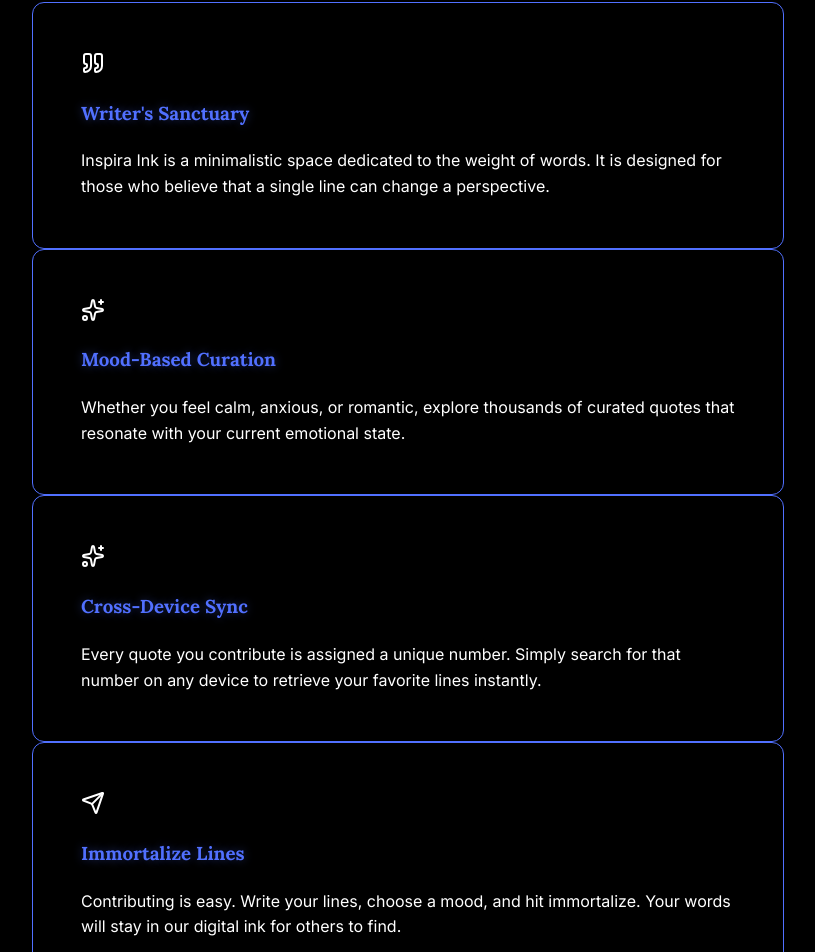
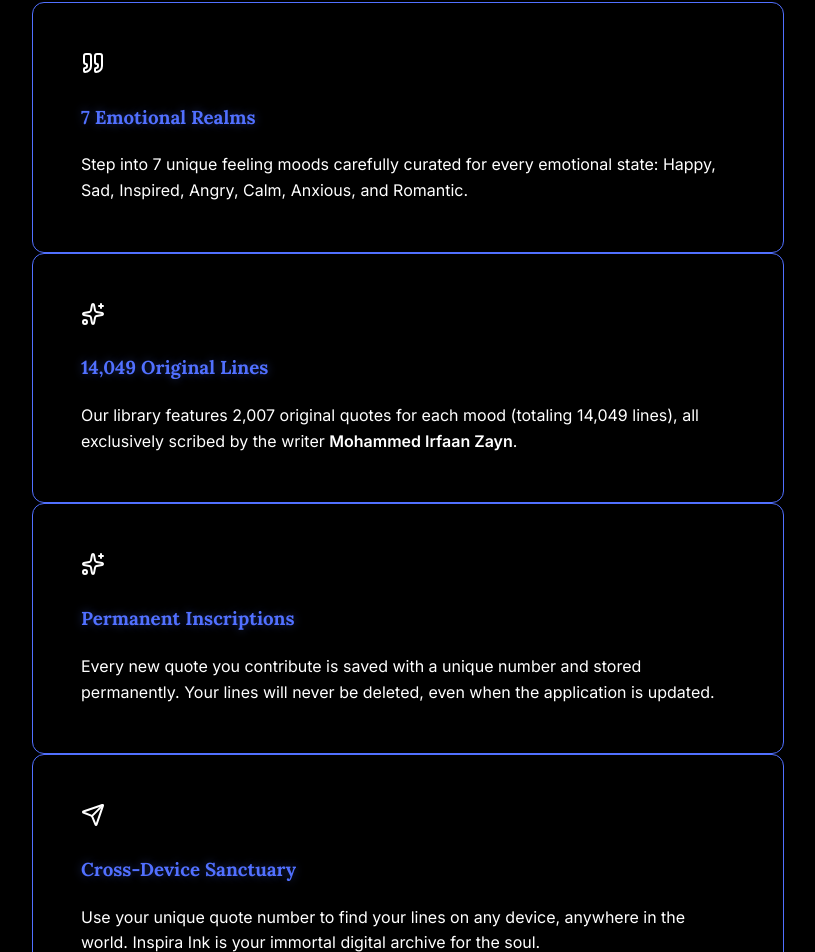
Before and after one commit to LeoxIrfzzzz/Inspira-Ink, a Next.js app: page / in a window 1280 px wide. Shown: the part 1852-2804 px from the top of the page, without its empty margins (232-1047 px from the left). Built offline with nearby package versions, Linux system fonts and the light colour scheme; no server answers.

Commit message:
Update: Elaborated About section with project details and authorship. Final sync to Vercel and GitHub.

```diff
--- a/src/app/page.tsx
+++ b/src/app/page.tsx
@@ -223,24 +223,24 @@
         <h2 className="section-title">About Inspira Ink</h2>
         <div className="info-grid">
           <div className="info-card">
-            <QuoteIcon size={24} style={{ marginBottom: '1rem' }} />
-            <h3>Writer&apos;s Sanctuary</h3>
-            <p>Inspira Ink is a minimalistic space dedicated to the weight of words. It is designed for those who believe that a single line can change a perspective.</p>
+            <QuoteIcon size={24} style={{ marginBottom: '1.25rem' }} />
+            <h3>7 Emotional Realms</h3>
+            <p>Step into 7 unique feeling moods carefully curated for every emotional state: Happy, Sad, Inspired, Angry, Calm, Anxious, and Romantic.</p>
           </div>
           <div className="info-card">
-            <Sparkles size={24} style={{ marginBottom: '1rem' }} />
-            <h3>Mood-Based Curation</h3>
-            <p>Whether you feel calm, anxious, or romantic, explore thousands of curated quotes that resonate with your current emotional state.</p>
+            <Sparkles size={24} style={{ marginBottom: '1.25rem' }} />
+            <h3>14,049 Original Lines</h3>
+            <p>Our library features 2,007 original quotes for each mood (totaling 14,049 lines), all exclusively scribed by the writer <strong>Mohammed Irfaan Zayn</strong>.</p>
           </div>
           <div className="info-card">
-            <Stars size={24} style={{ marginBottom: '1rem' }} />
-            <h3>Cross-Device Sync</h3>
-            <p>Every quote you contribute is assigned a unique number. Simply search for that number on any device to retrieve your favorite lines instantly.</p>
+            <Stars size={24} style={{ marginBottom: '1.25rem' }} />
+            <h3>Permanent Inscriptions</h3>
+            <p>Every new quote you contribute is saved with a unique number and stored permanently. Your lines will never be deleted, even when the application is updated.</p>
           </div>
           <div className="info-card">
-            <Send size={24} style={{ marginBottom: '1rem' }} />
-            <h3>Immortalize Lines</h3>
-            <p>Contributing is easy. Write your lines, choose a mood, and hit immortalize. Your words will stay in our digital ink for others to find.</p>
+            <Send size={24} style={{ marginBottom: '1.25rem' }} />
+            <h3>Cross-Device Sanctuary</h3>
+            <p>Use your unique quote number to find your lines on any device, anywhere in the world. Inspira Ink is your immortal digital archive for the soul.</p>
           </div>
         </div>
       </section>
```
